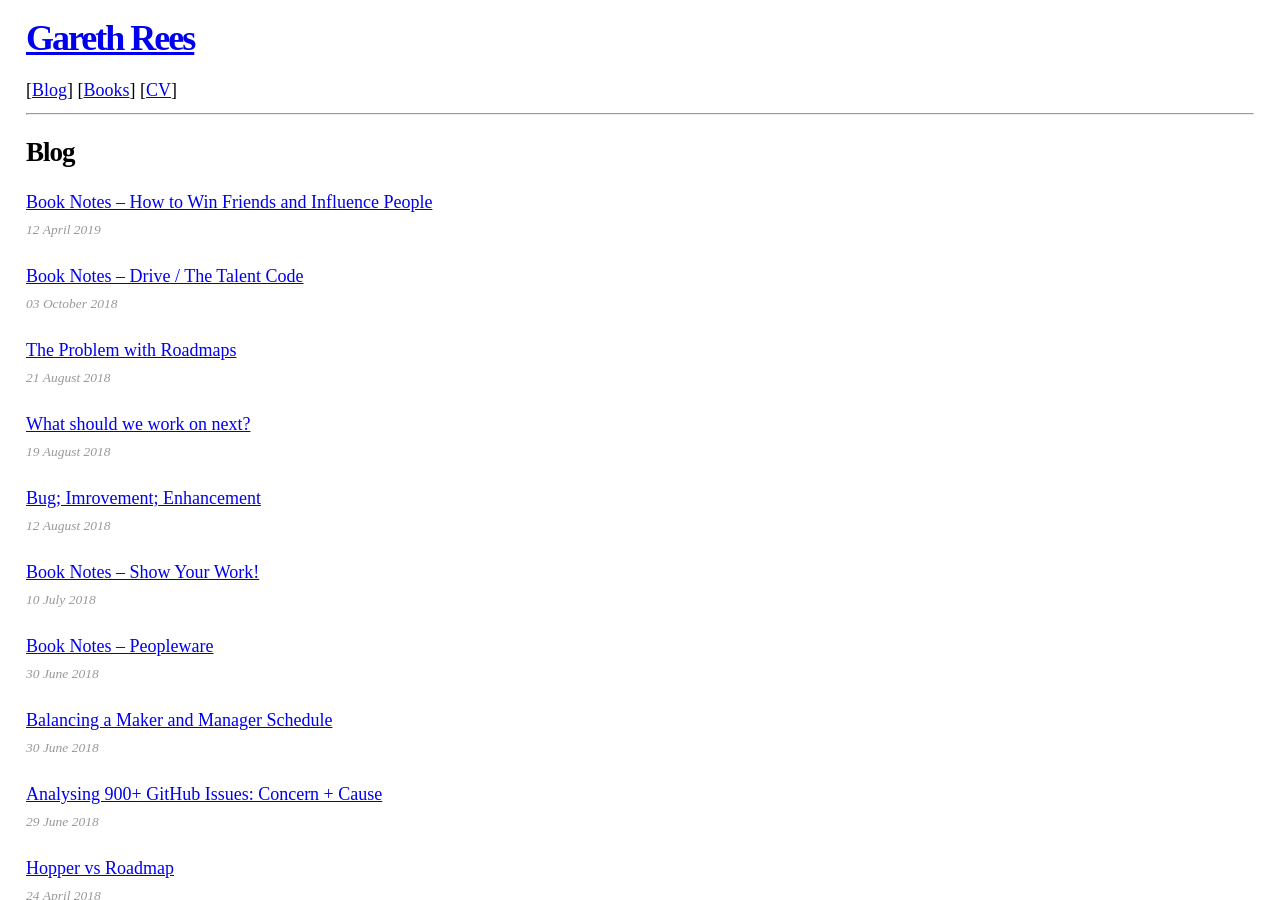
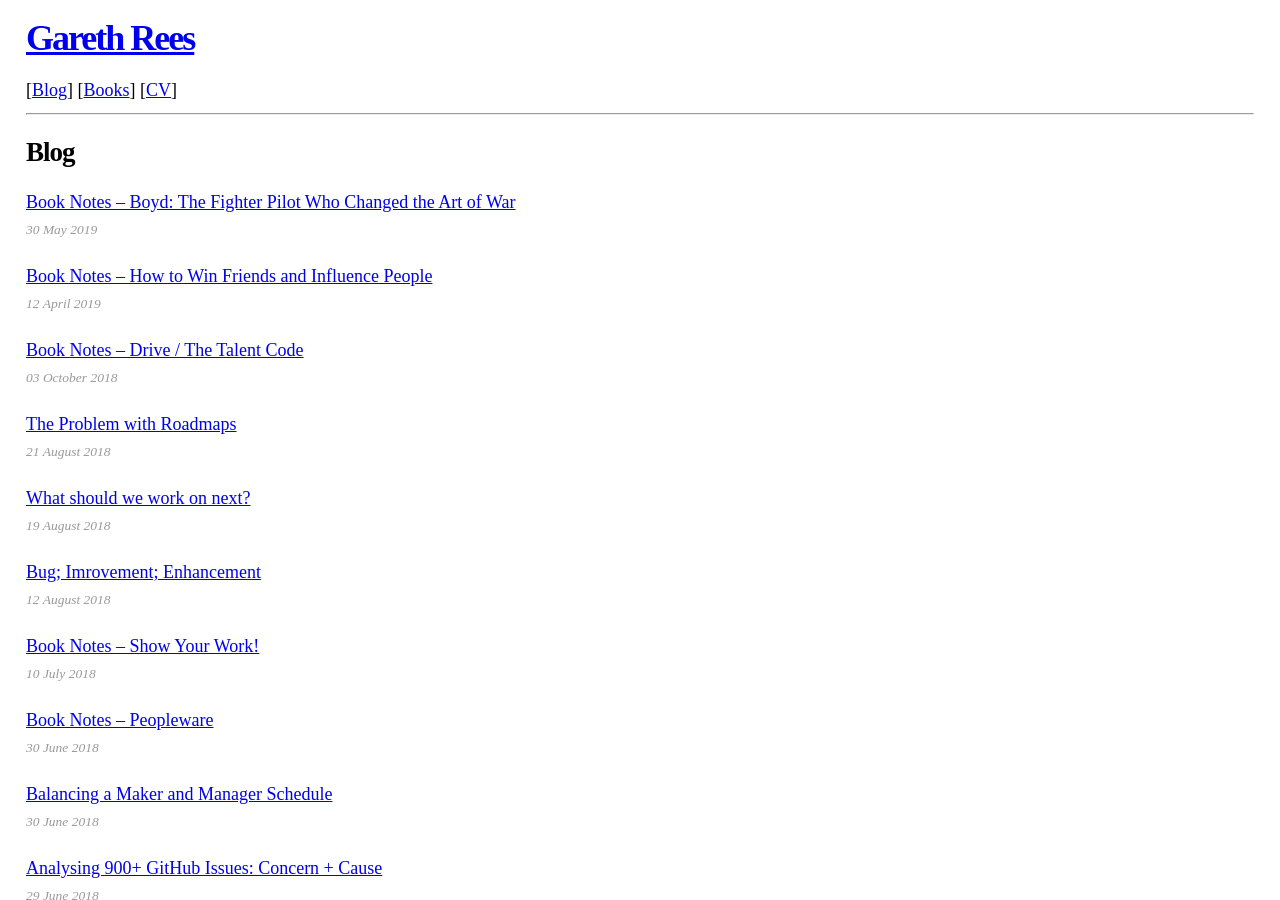
Before and after one commit to garethrees/garethrees.github.com, a Jekyll site: the page built from blog.html, in a window 1280 px wide and 900 px high. Built offline with Jekyll 4.4.1, drawn with Linux system fonts in a browser that asks for light colours; some of the changed lines change nothing that is shown.

Commit message:
Add Boyd notes

```diff
--- a/_data/books.yml
+++ b/_data/books.yml
@@ -1,5 +1,6 @@
 2019:
 - title: "Boyd: The Fighter Pilot Who Changed the Art of War"
+  post: /2019/05/30/book-notes-boyd
 - title: How to Win Friends and Influence People
   post: /2019/04/12/book-notes-how-to-win-friends-and-influence-people
 - title: Envisioning Information
--- /dev/null
+++ b/_posts/2019-05-30-book-notes-boyd.md
@@ -0,0 +1,106 @@
+---
+layout: post
+title: "Book Notes – Boyd: The Fighter Pilot Who Changed the Art of War"
+---
+
+# {{ page.title }}
+
+![Book Cover of How to Win Friends and Influence People](/images/posts/boyd.jpg)
+
+And while Boyd's life was marked by a series of enormous accomplishments and lasting achievements, the thing that meant the most to him over the period of time was the simple title he had in the beginning. He was first, last, and always a fighter pilot.
+
+Like any gun-slinger with a nickname and a reputation, Boyd was called out.
+
+## Part One: Fighter Pilot
+
+Over and over again she said if people knew too much about the Boyd family they would use the knowledge in a critical manner. _Never tell people what you don't want repeated_, she preached. _People will seek out your weaknesses and faults, so tell them only of your strong points. No family matters must ever be mentioned beyond the front door._
+
+…as long as his integrity was inviolate, he was superior to those who had only rank or money… a man of principle frightened other people and that he would be attacked for his beliefs, but he must always keep the faith.
+
+He said he took a series of tests, one of which showed he had an IQ of only ninety. When offered the chance to retake the test, he refused. The test gave John what he later said was a great tactical advantage in dealing with bureaucrats – when he told them he had an IQ of only ninety, the always underestimated him.
+
+He knew intuitively by the sound of the aircraft when it was approaching not the book limits but the true limits, which, for those bold enough to search for them, always are slightly greater.
+
+But he was ready to move on. Boyd decided to leave at a time when his career was riding a wave of approval from his superiors.
+
+## Part Two: Engineer
+
+This was a war story m an instance of Boyd laying it on thick when talking to civilians – but this does not mean it was a _lie_, as most people define the word. Cooper as a southerner understood this. Southerners and fighter pilots know the story is more important than the facts. If a story is not true it can become true in the telling.
+
+He added more notes, more thoughts, more equations. And then he put it away and went into what he called his "draw-down period", thinking "Oh, hell. Somebody has already done this."
+
+About this time the first copy machine came to Eglin. Until then, in order to make multiple copies of a document, secretaries cut a stencil and ran it through a mimeograph machine. Now, a document could be placed in the new machine, a button pressed, and out came numerous copies. When Boyd first saw the new machine, he stared, thought for a moment, then said, “What do you call this machine?” This is a copy machine, he was told.He shook his head and said, “No, that‘s an antisecurity machine.” Boyd instantly sensed that people who would not go to the trouble to cut a stencil to make copies of a document could now easily make copies, or, as Boyd called them, “little brothers and sisters.” And he was right. Ultimately the copy machine had more to do with opening up government than did the Freedom of Information Act.
+
+The more he talked, the more he understod about what he was trying to do.
+
+He was the adult child of an alcoholic and he knew how to operate below the radar of those who could shoot down his projects. While older and senior Air Force officers fumed at their failures, Christie quietly achieved his goals.
+
+He would show graphs of the _differences_ between each American fighter's energy rate and the energy rate of its Soviet counterpart. Blue areas represented where the differences favoured the American fighter, red where the Soviet fighter had the advantage. Blue is good. Red is bad. Even a goddam general can understand that.
+
+As had happened again and again in Boyd's career, his immediate supervisor gave him a poor or mediocre rating, one that signaled it was time to get out of the Air Force, and again and again a general officer rescued him.
+
+Boyd's briefing charts were things of beauty, pieces of art, clean and elegant and simple; they had enough data to inform but not enough to overwhelm, and were creative in appearance but not so creative as to detract from the information being presented.
+
+The briefing was winding down, but Sweeney had one more question. "Major, yesterday you said you had run the numbers on all U.S. aircraft. But nowhere did you mention the F-111. Did your research cover that aircraft? If so, what conclusions did you draw?" Boyd clicked the slide projector. His final slide was an E-M diagram of the F-111. Boyd did not speak. THe general and his staff had seen enough E-M diagrams in the past two days to grasp the implications of the F-111 display.
+
+Anything new and different is feared by a bureaucracy.
+
+Boyd growled, trying with little success to explain the term _growth factor_. A twenty-pound maintenance ladder does not simply add twenty pounds to the aircraft – not if the aircraft is to maintain the same performance. Dozens of subtle additions are caused by the ladder until finally the ladder adds not twenty pounds but perhaps two hundred.
+
+"Tiger, I've got to have accurate information", Boyd responded. "There is no such thing as being too careful about information. I need the right information to separate the wheat from the chaff. Those who can't separate the wheat from the chaff don't matter."
+
+In his new job, Boyd saw problems that needed immediate attention everywhere he looked. But 7th Air Force sent down paperwork daily that took hours to answer. Boyd thought Air Force bureaucracy was keeping him from the job at hand. His solution was to respond butt to add material that caused 7th Air Force more paperwork than 7th Air Force caused him. "Pain goes both ways", he said. In only a few weeks the time-consuming requests from 7th Air Force shrank to almost nothing.
+
+"You must understand that if you want to leave a legacy it is vital for you to make a quick decision about what you want that legacy to be. If you don't make a quick decision, you will have no legacy. Because after several months you become so caught up in the business of the Pentagon, so enmeshed with the generals, so overwhelmed with the scope and enormity of the job that it will be too late. Pick a few projects and put the full weight of your office behind them. Guide the projects. Nurture them. Know from the very beginning that they will be your legacy. Force them through the bureaucracy."
+
+"If your boss demands loyalty, give him integrity. But if he demands integrity then give him loyalty."
+
+The fourth Acolyte was now onstage. He would stay in the battle long after the others moved on. And he would become the best known of them all.
+
+It is the nature of a careerist to mould and fit himself to his commanding officer.
+
+## Part Three: Scholar
+
+Boyd knew he had to be independent and he saw only two ways for a man to do this: he can either achieve great wealth or reduce his needs to zero.
+
+As with most of Boyd's work, the building blocks for "Patterns" are mostly well-known ideas. But the synthesis of these ideas produced a reality new to the U.S. military.
+
+"Patterns" is also an example of how Boyd thought by analogy, a process that Sprey, ever the pragmatist, found extremely unsettling. Reasoning by analogy not only is backward from the way most people think but is dangerous; one misstep, especially in the beginning, and the entire process can go careening off into idiocy. Sprey found it even more unsettling that Boyd was always right.
+
+**Schwerpunkt:** the underlying goal; the glue that holds together various units.
+
+**Fingerspitzengefuhl:** fingertip feel; an instinctive and intuitive sense of what is going on or what is needed in a conflict.
+
+
+RE: the OODA Loop: The phrase has become a buzz-word in the military and among business consultants who preach a time-based strategy.
+
+The most amazing aspect of the OODA Loop is that the losing side rarely understands what happened.
+
+The key thing to understand about Boyd's version is not the mechanical cycle itself, but rather the need to execute the cycle in such fashion as to get _inside_ the mind and the decision cycle of the adversary. This means the adversary is dealing with outdated or irrelevant information and thus becomes confused and disoriented and can't function.
+
+Trust emphasises implicit over explicit communications. Trust is the unifying concept. This gives the subordinate great freedom of action.
+
+A crucial part of the OODA Loop … is that once the process begins, it must not slow. It must continue and it must accelerate. Success is the greatest trap for the novice who properly implements the OODA Loop. He is so amazed at what he has done that he pauses and looks around and waits for reinforcements. But this is the time to exploit the confusion and to press on.
+
+One of Boyd's fundamental dictums when waging bureaucratic war was to use the other person's information against him. Spinney's brief was built on Pentagon documents. He understood everything so that any revisions would only make his conclusions more damning.
+
+…the Reformers argued not so much against technology as against the improper use of technology. One of the most valuable aspects of "Patterns of Conflict" was that it laid out a framework for assessing different technological approaches. It promoted the application of scientific and engineering knowledge to human needs. "Patterns" is about the mental and moral aspects of human behaviour in war. That technology should reinforce that behaviour, not drive it, was the argument of the Reformers. Boyd's mantra was "Machines don't fight wars, people do, and they use their minds." He also preached, "People, ideas, hardware – in that order." Thus, machines and technology must serve the larger purpose.
+
+The Pentagon has long dealt with the complaints of various organisations. But those groups often are single-issue groups whose members have no more than a surface knowledge of the military or of defence matters. Because their concerns are frivolous or tangential, they are easily dismissed. Now for the first time in history, Pentagon insiders, men who had the keys to the kingdom, men who knew the budgets and the issues as well as anyone in the Air Force, were attacking the building.
+
+…the moral element of conflict is a crucial part of "Patterns". Boyd realised the Army was doing the wrong thing for  the wrong reasons, guarding a program worth billions of dollars, "protecting the farm" in Boyd's words, while Burton wanted to protect the lives of American soldiers. The Army would try to steamroll Burton, to use the sheer mass of U.S. Army resources to crush him. It would be the crudest form of attrition warfare. Burton would have only his wits and the techniques of manoeuvre conflict. Boyd saw this as a chance for Burton to get inside the mind of the Army, to put the OODA Loop into action, to cause confusion and disorientation.
+
+Boyd gave Burton three guiding principles:
+
+1. "…you can never be wrong. You have to do your homework. If you make a technical statement, you better be right… if once you lose credibility and you are no longer a threat, no one will pay attention to what you say."
+2. …not to criticise the Bradley itself. "If you do, you are lumped in with all the other Bradley critics. It is the testing process you are concerned with." By staying focused on the testing methodology, Burton was protecting the lives of American soldiers; he held the mental and moral high ground.
+3. Finally, Boyd counselled Burton not to talk to the media or to Congress, to stay inside the system. If you go outside the system, he said, you will be viewed as just another whistle blower. And whistle blowers get no respect; they get others to help them do something they can't do themselves.
+
+"Jim, part of working within the system means that everyone who has a right to know what's going on has a copy of all the paperwork." … "If something needs to leak outside the Building, God will take care of it."
+
+Burton knew the military was building a file, the sole purpose of which was to justify firing him. Boyd was elated. He saw this as a chance for Burton to wield great influence with the Army leaders behind the plan. He told Burton to keep in mind that when he wrote a memo, it was not for the person to whom it was addressed, but rather to the generals.
+
+Richards found that a famous observation by Taiichi Ono … held true: companies performing reasonably well will not adopt the Toyota system, although they may showcase isolated elements of lean production. Boyd put it more succinctly: "You can't change big bureaucracies until they have a disaster."
+
+* <http://www.belisarius.com>
+* <http://www.d-n-i.net>
```
Also changed, not shown: images/posts/boyd.jpg (added).
